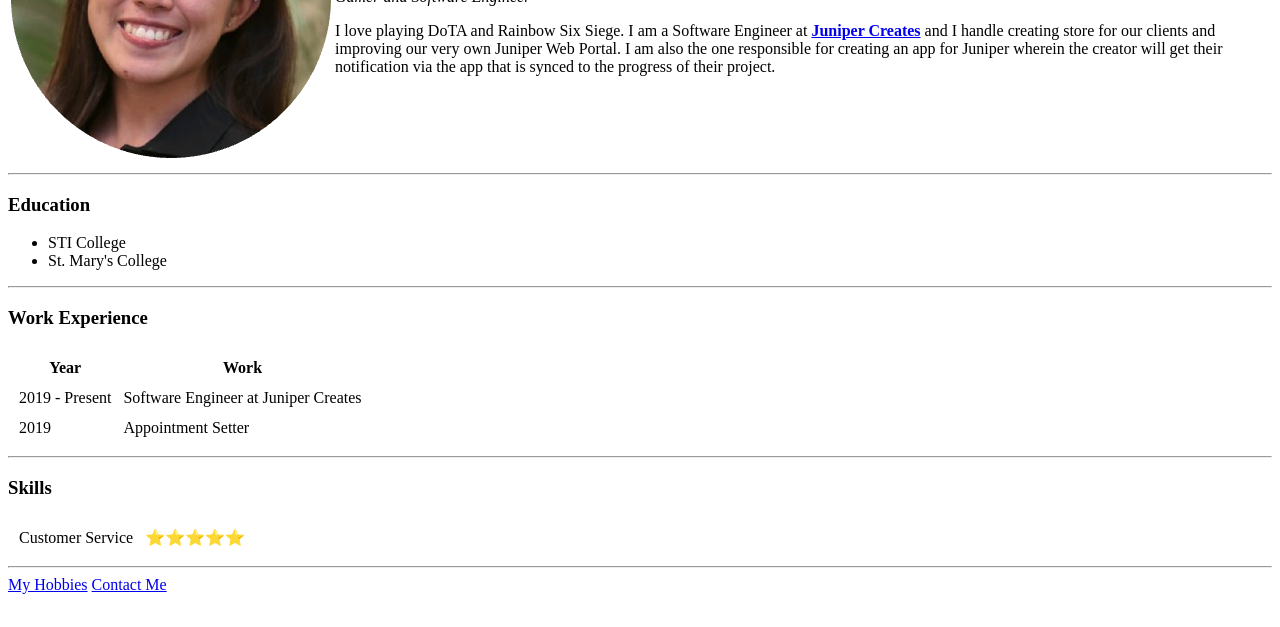
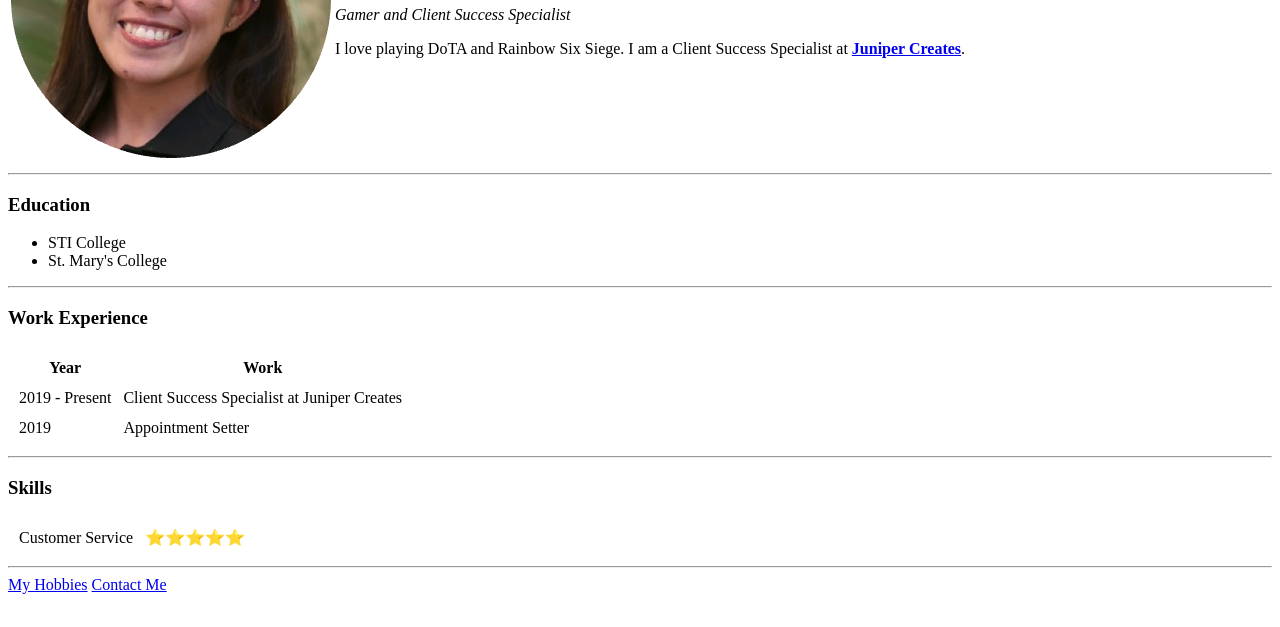
Before and after one commit to aachacoso/cv, a plain HTML site: page index.html in a window 1280 px wide. Shown: the part 173-800 px from the top of the page. Drawn offline with Linux system fonts and the light colour scheme.

Commit message:
Update index.html

```diff
--- a/index.html
+++ b/index.html
@@ -11,8 +11,8 @@
             <tr>
                 <td><img src="Images/Aiza.png" alt="Alliza profile picture"></td>
                 <td><h1>Alliza Marie Achacoso</h1>
-                    <p><em>Gamer and Software Engineer</em></p>
-                    <p>I love playing DoTA and Rainbow Six Siege. I am a Software Engineer at <strong><a href="https://www.junipercreates.com/">Juniper Creates</a></strong> and I handle creating store for our clients and improving our very own Juniper Web Portal. I am also the one responsible for creating an app for Juniper wherein the creator will get their notification via the app that is synced to the progress of their project.</p>
+                    <p><em>Gamer and Client Success Specialist</em></p>
+                    <p>I love playing DoTA and Rainbow Six Siege. I am a Client Success Specialist at <strong><a href="https://www.junipercreates.com/">Juniper Creates</a></strong>.</p>
                     </td>
             </tr>
         </table>
@@ -31,7 +31,7 @@
             </tr>
             <tr>
                 <td>2019 - Present</td>
-                <td>Software Engineer at Juniper Creates</td>
+                <td>Client Success Specialist at Juniper Creates</td>
             </tr>
             <tr>
                 <td>2019</td>
```
